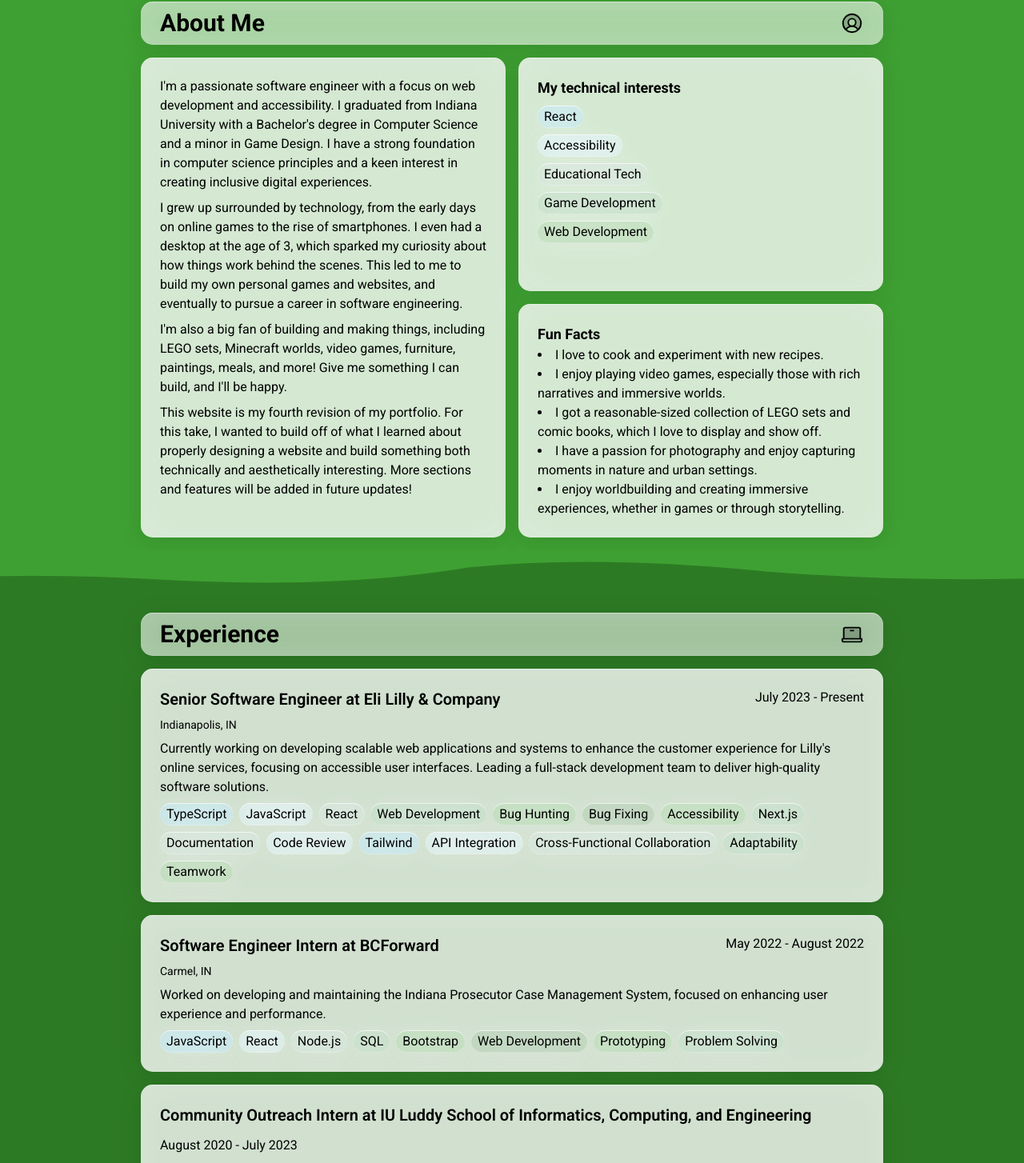
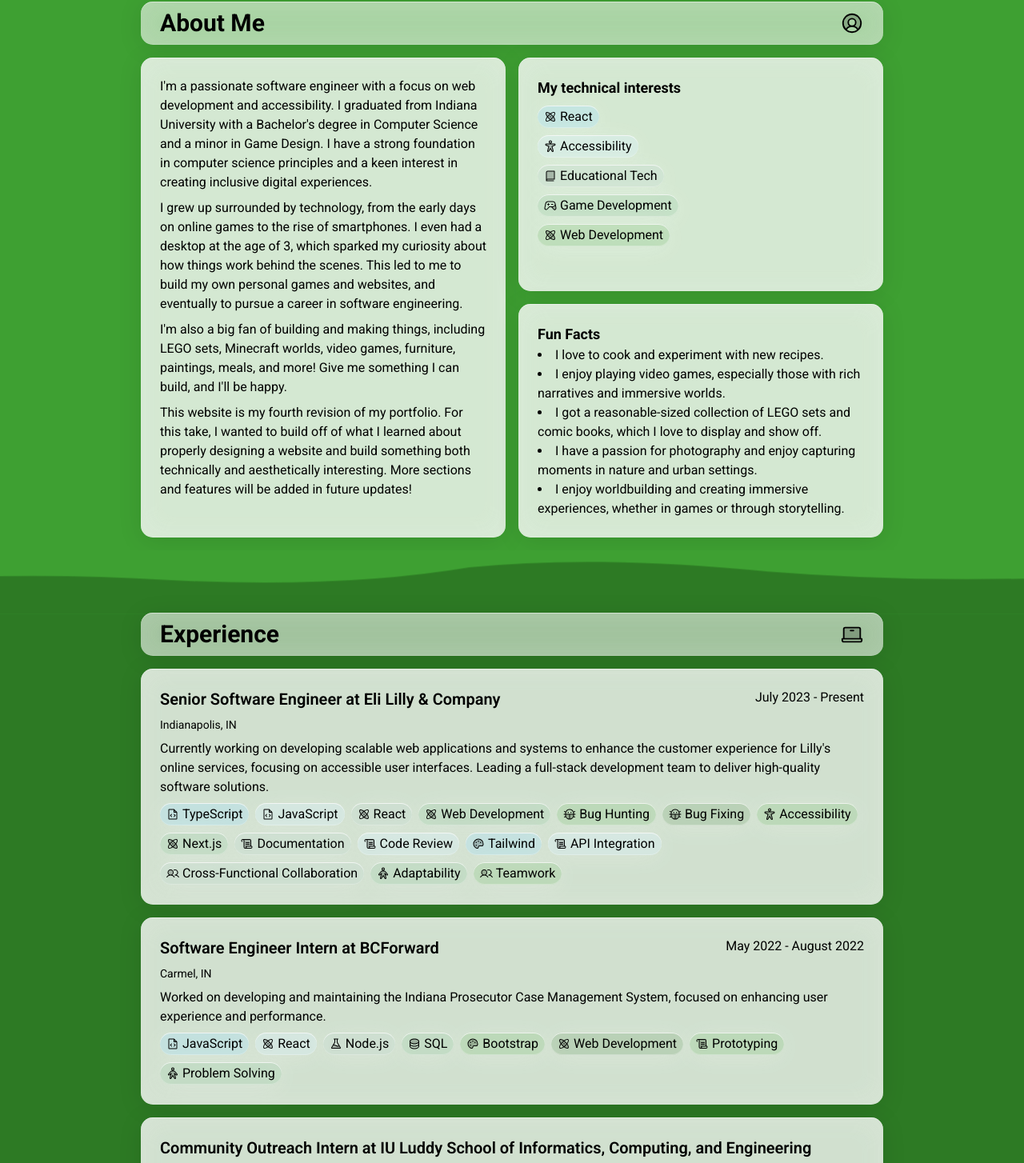
Before and after one commit to vtlanglois/portfolio-v2, a Next.js app: page / in a window 1280 px wide. Shown: the part 798-2252 px from the top of the page at 80% size. Built offline with nearby package versions, Linux system fonts and the light colour scheme.

Commit message:
fix: improve performance

```diff
--- a/src/app/globals.css
+++ b/src/app/globals.css
@@ -1,4 +1,5 @@
 @import "tailwindcss";
+
 
 /* ============================================
    BLISS (default theme)
@@ -655,3 +656,12 @@ body {
     Helvetica,
     sans-serif;
 }
+
+@keyframes hillBreath {
+  0%, 100% { transform: translateY(0) scaleX(1); }
+  50% { transform: translateY(1px) scaleX(1.02); }
+}
+
+.section-hill {
+  animation: hillBreath 6s ease-in-out infinite;
+}
--- a/src/components/sections/Experience.tsx
+++ b/src/components/sections/Experience.tsx
@@ -19,8 +19,8 @@ export default function Experience() {
           fill="var(--section-color)"
           className="mb-[-2px]"
         >
-          <path d="M0 30 L0 20 Q80 8 180 14 Q260 18 320 8 Q380 2 460 10 Q560 18 680 8 L680 30 Z">
-            <animate
+          <path d="M0 30 L0 20 Q80 8 180 14 Q260 18 320 8 Q380 2 460 10 Q560 18 680 8 L680 30 Z" className="section-hill">
+            {/* <animate
               attributeName="d"
               dur="12s"
               repeatCount="indefinite"
@@ -31,7 +31,7 @@ export default function Experience() {
           M0 30 L0 22 Q80 10 180 16 Q260 20 320 10 Q380 4 460 12 Q560 20 680 10 L680 30 Z;
           M0 30 L0 20 Q80 8 180 14 Q260 18 320 8 Q380 2 460 10 Q560 18 680 8 L680 30 Z
         "
-            />
+            /> */}
           </path>
         </svg>
       </div>
--- a/src/components/sections/Footer/index.tsx
+++ b/src/components/sections/Footer/index.tsx
@@ -22,8 +22,9 @@ export default function Footer() {
         <path
           d="M-10 45 L-10 12 Q60 2 150 8 Q220 14 280 6 Q320 1 360 8 Q410 16 480 7 Q570 -2 690 14 L690 45 Z"
           fill="var(--footer)"
+          className="section-hill"
         >
-          <animate
+          {/* <animate
             attributeName="d"
             dur="5.5s"
             repeatCount="indefinite"
@@ -34,7 +35,7 @@ export default function Footer() {
     M-10 45 L-10 14 Q60 4 150 10 Q220 16 280 8 Q320 3 360 10 Q410 18 480 9 Q570 0 690 16 L690 45 Z;
     M-10 45 L-10 12 Q60 2 150 8 Q220 14 280 6 Q320 1 360 8 Q410 16 480 7 Q570 -2 690 14 L690 45 Z
   "
-          />
+          /> */}
         </path>
       </svg>
 
--- a/src/components/sections/Hero/styles.css
+++ b/src/components/sections/Hero/styles.css
@@ -35,6 +35,10 @@
   align-items: center;
   text-align: center;
   padding: 0 1rem;
+}
+
+.hill {
+  will-change: d;
 }
 
 .hero__scroll {
--- a/src/components/sections/Projects.tsx
+++ b/src/components/sections/Projects.tsx
@@ -23,8 +23,9 @@ export default function Projects() {
           <path
             d="M0 30 L0 14 Q120 6 240 12 Q340 18 440 6 Q560 0 680 10 L680 30 Z"
             fill="var(--section-color)"
+            className="section-hill"
           >
-            <animate
+            {/* <animate
               attributeName="d"
               dur="10s"
               repeatCount="indefinite"
@@ -35,7 +36,7 @@ export default function Projects() {
           M0 30 L0 16 Q120 8 240 14 Q340 20 440 8 Q560 2 680 12 L680 30 Z;
           M0 30 L0 14 Q120 6 240 12 Q340 18 440 6 Q560 0 680 10 L680 30 Z
         "
-            />
+            /> */}
           </path>
         </svg>
       </div>
--- a/src/components/ui/Tag/index.tsx
+++ b/src/components/ui/Tag/index.tsx
@@ -1,75 +1,75 @@
 import { TagItem } from "@/types/tagTypes";
-// import {
-//   PersonArmsSpreadIcon,
-//   RobotIcon,
-//   AtomIcon,
-//   PaletteIcon,
-//   FigmaLogoIcon,
-//   GitMergeIcon,
-//   GithubLogoIcon,
-//   FileCodeIcon,
-//   BrowserIcon,
-//   CircuitryIcon,
-//   UsersIcon,
-//   DatabaseIcon,
-//   GameControllerIcon,
-//   BugIcon,
-//   LegoIcon,
-//   PottedPlantIcon,
-//   PersonSimpleHikeIcon,
-//   CookingPotIcon,
-//   MusicNoteIcon,
-//   BookIcon,
-//   FlaskIcon,
-//   PersonIcon,
-//   ScrollIcon,
-//   WrenchIcon,
-//   StarIcon,
-// } from "@phosphor-icons/react/dist/ssr";
+import {
+  PersonArmsSpreadIcon,
+  RobotIcon,
+  AtomIcon,
+  PaletteIcon,
+  FigmaLogoIcon,
+  GitMergeIcon,
+  GithubLogoIcon,
+  FileCodeIcon,
+  BrowserIcon,
+  CircuitryIcon,
+  UsersIcon,
+  DatabaseIcon,
+  GameControllerIcon,
+  BugIcon,
+  LegoIcon,
+  PottedPlantIcon,
+  PersonSimpleHikeIcon,
+  CookingPotIcon,
+  MusicNoteIcon,
+  BookIcon,
+  FlaskIcon,
+  PersonIcon,
+  ScrollIcon,
+  WrenchIcon,
+  StarIcon,
+} from "@phosphor-icons/react/dist/ssr";
 
-// const variantIcons = {
-//   tech: <FlaskIcon weight="duotone" className="inline-block" />,
-//   human: <PersonIcon weight="duotone" className="inline-block" />,
-//   topic: <ScrollIcon weight="duotone" className="inline-block" />,
-//   tool: <WrenchIcon weight="duotone" className="inline-block" />,
-//   hobby: <StarIcon weight="duotone" className="inline-block" />,
-// };
+const variantIcons = {
+  tech: <FlaskIcon weight="duotone" className="inline-block" />,
+  human: <PersonIcon weight="duotone" className="inline-block" />,
+  topic: <ScrollIcon weight="duotone" className="inline-block" />,
+  tool: <WrenchIcon weight="duotone" className="inline-block" />,
+  hobby: <StarIcon weight="duotone" className="inline-block" />,
+};
 
 
-// const icons = {
-//   a11y: <PersonArmsSpreadIcon weight="duotone" className="inline-block" />,
-//   robot: <RobotIcon weight="duotone" className="inline-block" />,
-//   atom: <AtomIcon weight="duotone" className="inline-block" />,
-//   palette: <PaletteIcon weight="duotone" className="inline-block" />,
-//   figma: <FigmaLogoIcon weight="duotone" className="inline-block" />,
-//   git: <GitMergeIcon weight="duotone" className="inline-block" />,
-//   github: <GithubLogoIcon weight="duotone" className="inline-block" />,
-//   "file-code": <FileCodeIcon weight="duotone" className="inline-block" />,
-//   browser: <BrowserIcon weight="duotone" className="inline-block" />,
-//   circuit: <CircuitryIcon weight="duotone" className="inline-block" />,
-//   users: <UsersIcon weight="duotone" className="inline-block" />,
-//   db: <DatabaseIcon weight="duotone" className="inline-block" />,
-//   controller: <GameControllerIcon weight="duotone" className="inline-block" />,
-//   bug: <BugIcon weight="duotone" className="inline-block" />,
-//   lego: <LegoIcon weight="duotone" className="inline-block" />,
-//   "potted-plant": <PottedPlantIcon weight="duotone" className="inline-block" />,
-//   hiking: <PersonSimpleHikeIcon weight="duotone" className="inline-block" />,
-//   cooking: <CookingPotIcon weight="duotone" className="inline-block" />,
-//   song: <MusicNoteIcon weight="duotone" className="inline-block" />,
-//   book: <BookIcon weight="duotone" className="inline-block" />,
-// };
+const icons = {
+  a11y: <PersonArmsSpreadIcon weight="duotone" className="inline-block" />,
+  robot: <RobotIcon weight="duotone" className="inline-block" />,
+  atom: <AtomIcon weight="duotone" className="inline-block" />,
+  palette: <PaletteIcon weight="duotone" className="inline-block" />,
+  figma: <FigmaLogoIcon weight="duotone" className="inline-block" />,
+  git: <GitMergeIcon weight="duotone" className="inline-block" />,
+  github: <GithubLogoIcon weight="duotone" className="inline-block" />,
+  "file-code": <FileCodeIcon weight="duotone" className="inline-block" />,
+  browser: <BrowserIcon weight="duotone" className="inline-block" />,
+  circuit: <CircuitryIcon weight="duotone" className="inline-block" />,
+  users: <UsersIcon weight="duotone" className="inline-block" />,
+  db: <DatabaseIcon weight="duotone" className="inline-block" />,
+  controller: <GameControllerIcon weight="duotone" className="inline-block" />,
+  bug: <BugIcon weight="duotone" className="inline-block" />,
+  lego: <LegoIcon weight="duotone" className="inline-block" />,
+  "potted-plant": <PottedPlantIcon weight="duotone" className="inline-block" />,
+  hiking: <PersonSimpleHikeIcon weight="duotone" className="inline-block" />,
+  cooking: <CookingPotIcon weight="duotone" className="inline-block" />,
+  song: <MusicNoteIcon weight="duotone" className="inline-block" />,
+  book: <BookIcon weight="duotone" className="inline-block" />,
+};
 
 export default function Tag({
   tag,
 }: {
   tag: TagItem;
 }) {
-  // const selectedIcon = () => {
-  //   if (tag.icon && tag.icon in icons) {
-  //     return icons[tag.icon as keyof typeof icons];
-  //   }
-  //   return variantIcons[tag.variant ?? "tool"];
-  // };
+  const selectedIcon = () => {
+    if (tag.icon && tag.icon in icons) {
+      return icons[tag.icon as keyof typeof icons];
+    }
+    return variantIcons[tag.variant ?? "tool"];
+  };
 
   return (
     <span
@@ -77,7 +77,7 @@ export default function Tag({
         "tag rounded-full  px-2 py-0.5 inline-flex items-center gap-1"
       }
     >
-      {/* {selectedIcon()} */}
+      {selectedIcon()}
       {tag.text}
     </span>
   );
--- a/src/components/ui/TagList/styles.css
+++ b/src/components/ui/TagList/styles.css
@@ -71,8 +71,8 @@
     inset 0 1px 0 rgba(250, 250, 250, 0.8),
     inset 0 -1px 0 rgba(250, 250, 250, 0.3),
     inset 0 0 26px 13px rgba(250, 250, 250, 0.23);
-  backdrop-filter: blur(15px);
-  -webkit-backdrop-filter: blur(15px);
+  /* backdrop-filter: blur(15px);
+  -webkit-backdrop-filter: blur(15px); */
 }
 
 @media (prefers-color-scheme: dark) {
```
